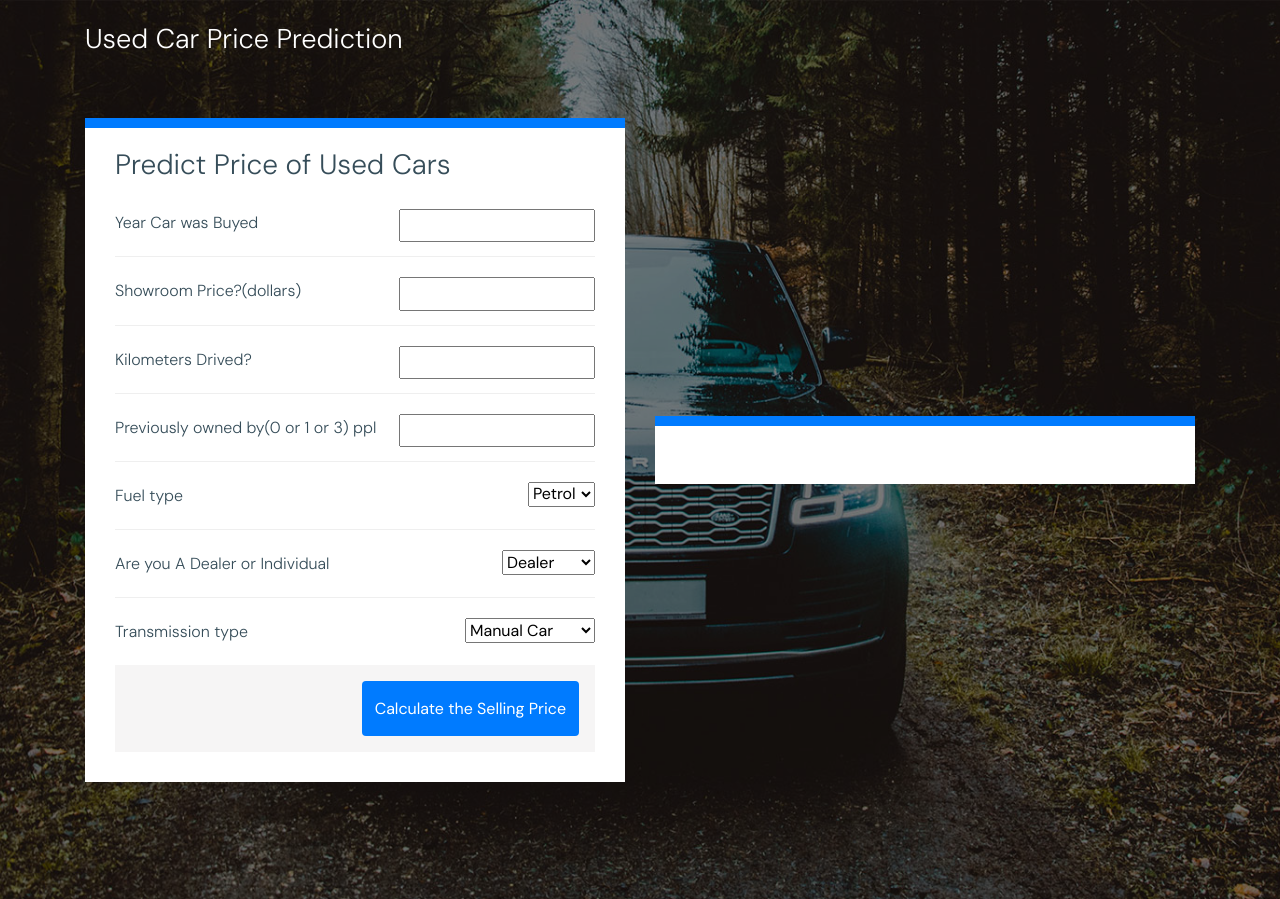
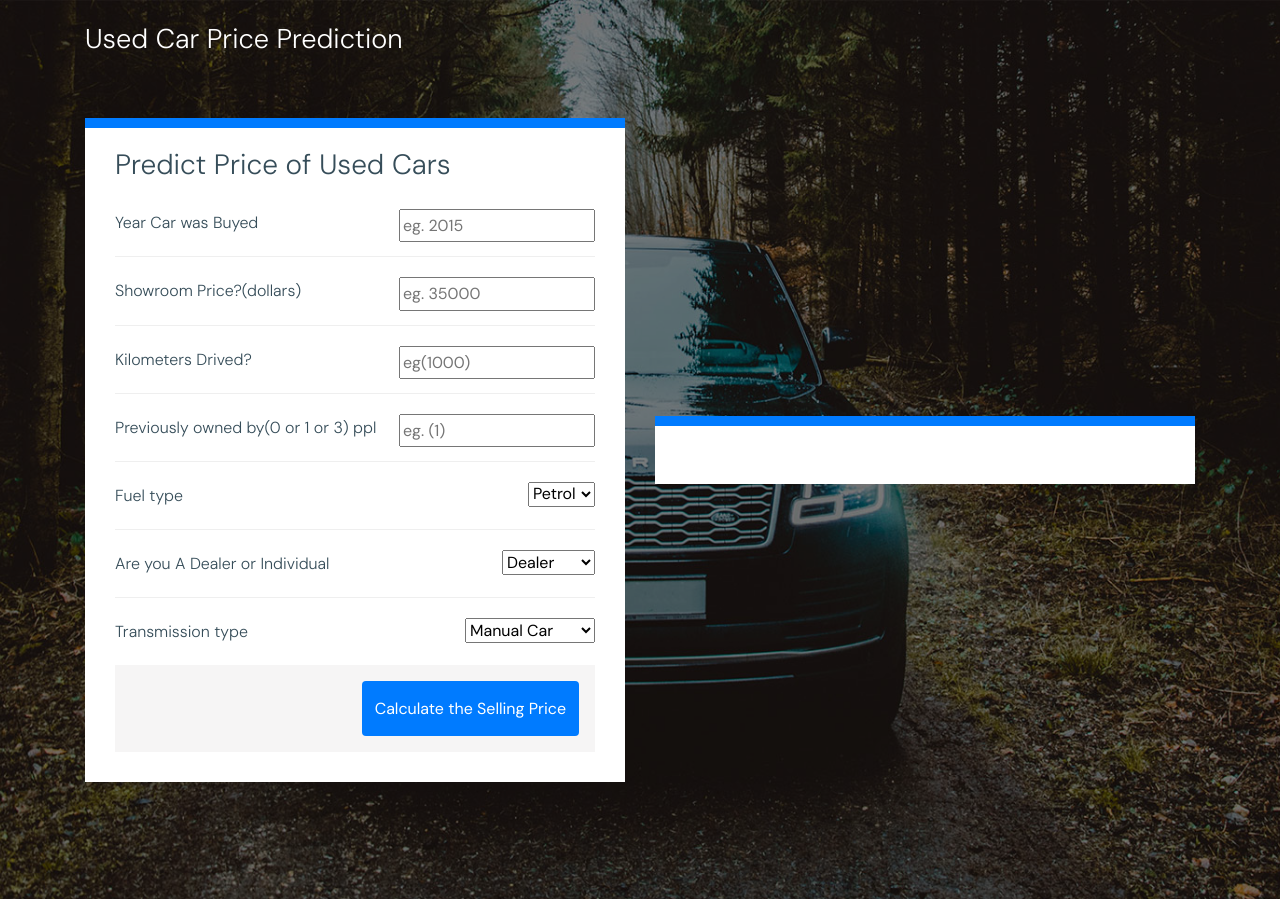
Before and after one commit to saminegash/used-car-price-prediction, a Flask app: page / in a window 1280 px wide. Shown: the top 899 px of the page. Run offline with Flask 2, Linux system fonts and the light colour scheme; parts of the project's set-up code (start-up, migrations or seed data) failed here and were passed over; some libraries are stand-ins or nearby versions; some web fonts are replaced.

Commit message:
Added placeholder

```diff
--- a/templates/index.html
+++ b/templates/index.html
@@ -79,19 +79,21 @@
                                     <ul class="list-unstyled">
                                         <li>
                                             <span>Year Car was Buyed</span>
-                                            <input class="spec" name="Year" type="number ">
+                                            <input class="spec" name="Year" type="number " placeholder="eg. 2015">
                                         </li>
                                         <li>
                                             <span>Showroom Price?(dollars)</span>
-                                            <input class="spec" name="Present_Price" required="required">
+                                            <input class="spec" name="Present_Price" required="required"
+                                                placeholder="eg. 35000">
                                         </li>
                                         <li>
                                             <span>Kilometers Drived?</span>
-                                            <input class="spec" name="Kms_Driven" required="required">
+                                            <input class="spec" name="Kms_Driven" required="required"
+                                                placeholder="eg(1000)">
                                         </li>
                                         <li>
                                             <span>Previously owned by(0 or 1 or 3) ppl</span>
-                                            <input class="spec" name="Owner" required="required">
+                                            <input class="spec" name="Owner" required="required" placeholder="eg. (1)">
                                             <!-- <select name="Transmission_Mannual" class="spec" required="required">
                                                 <option value="0">0</option>
                                                 <option value="1">1</option>
@@ -137,8 +139,8 @@
                             </div>
                         </div>
                         <div class="col-lg-6">
-                        <div class="feature-car-rent-box-1">
-                            <h3 class>{{ prediction_text }}<h3></h3>
+                            <div class="feature-car-rent-box-1">
+                                <h3 class>{{ prediction_text }}<h3></h3>
                             </div>
                         </div>
                     </div>
```
